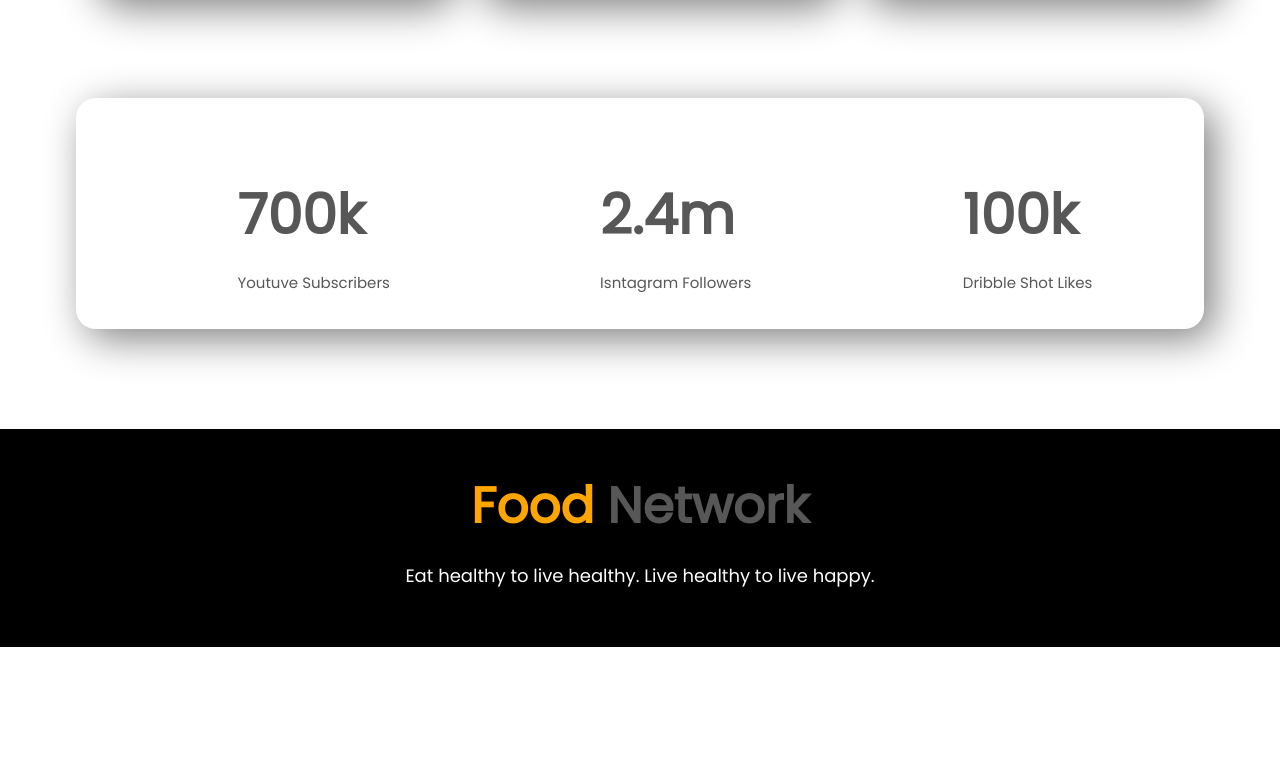
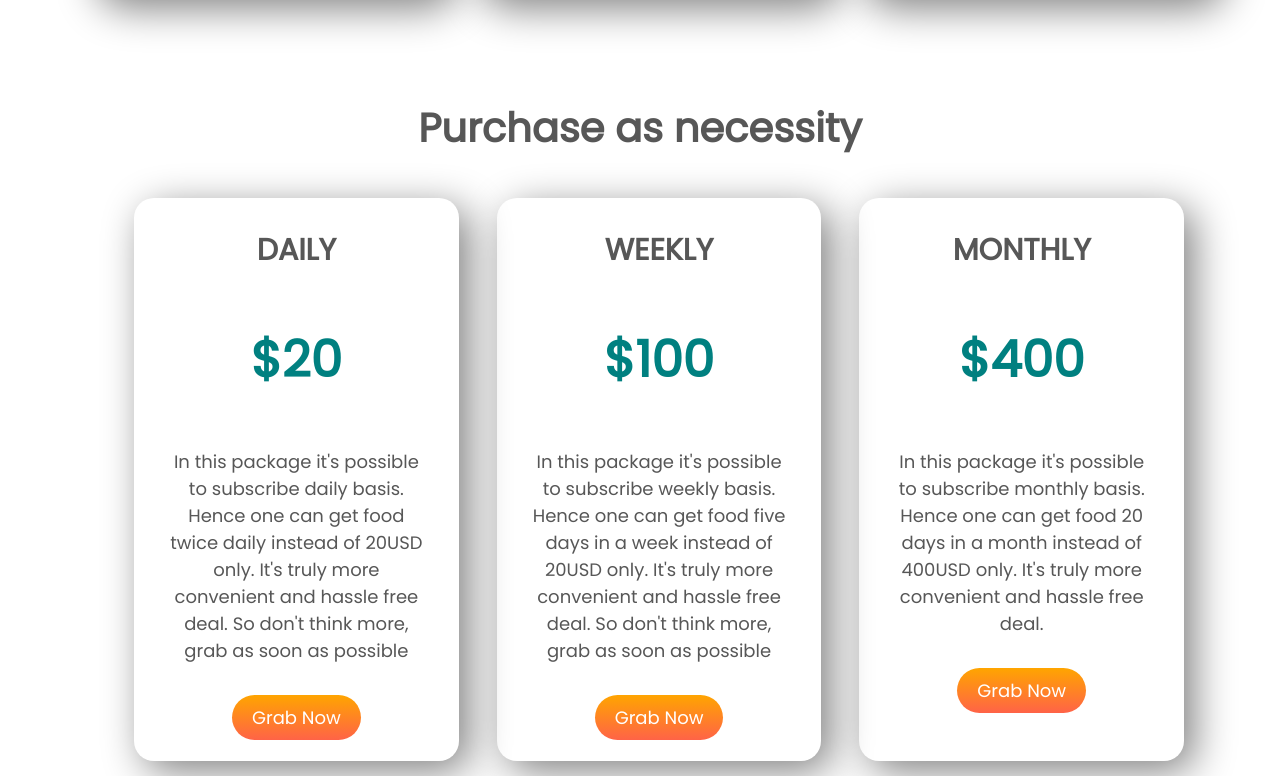
Before and after one commit to saleheen2021/assignment-1_food-network, a plain HTML site: page index.html in a window 1280 px wide. Shown: the part 2184-2960 px from the top of the page. Before the commit the page ends 2831 px from the top, so only its background shows below. Drawn offline with Linux system fonts and the light colour scheme.

Commit message:
subscription section update

```diff
--- a/index.html
+++ b/index.html
@@ -91,6 +91,36 @@
             </div>
         </div>
     </section>
+    <section class="subscription">
+        <h3>Purchase as necessity</h3>
+        <div class="subscription-package flexible-container">
+            <div class="subscription-box">
+                <h2>DAILY</h2>
+                <h3>$20</h3>
+                <P>In this package it's possible to subscribe daily basis. Hence one can get food twice daily instead of
+                    20USD only. It's truly more convenient and hassle free deal. So don't think more, grab as soon as
+                    possible</P>
+                <a target="_blank" href="https://www.foodpanda.com.bd/" class="button">Grab Now</a>
+            </div>
+            <div class="subscription-box">
+                <h2>WEEKLY</h2>
+                <h3>$100</h3>
+                <P>In this package it's possible to subscribe weekly basis. Hence one can get food five days in a week
+                    instead of
+                    20USD only. It's truly more convenient and hassle free deal. So don't think more, grab as soon as
+                    possible</P>
+                <a target="_blank" href="https://www.foodpanda.com.bd/" class="button">Grab Now</a>
+            </div>
+            <div class="subscription-box">
+                <h2>MONTHLY</h2>
+                <h3>$400</h3>
+                <P>In this package it's possible to subscribe monthly basis. Hence one can get food 20 days in a month
+                    instead of
+                    400USD only. It's truly more convenient and hassle free deal.</P>
+                <a target="_blank" href="https://www.foodpanda.com.bd/" class="button">Grab Now</a>
+            </div>
+        </div>
+    </section>
     <section class="follower flexible-container">
         <div class="follower-item">
             <h3>700k</h3>
--- a/style.css
+++ b/style.css
@@ -118,6 +118,44 @@ h2{
     color: tomato;
 }
 
+.subscription {
+    width: 85%;
+    margin: 0 auto;
+    text-align: center;
+}
+
+.subscription h3 {
+    font-size: 40px;
+}
+
+.subscription p {
+    margin-bottom: 40px;
+}
+
+.subscription-box {
+    text-align: center;
+    width: 30%;
+    margin-left: 3.5%;
+    padding: 30px;
+    /* background-image: linear-gradient(orange, tomato); */
+    border-radius: 20px;
+    box-shadow: 10px 10px 40px gray;
+}
+
+.subscription-box h2 {
+    font-size: 30px;
+    margin-bottom: 5px;
+}
+
+.subscription-box h3 {
+    font-size: 50px;
+    color: teal;
+}
+
+.subscription-box button {
+    background-image: linear-gradient(#10B154, #98d6b2);
+}
+
 .follower {
     width: 85%;
     margin: 0 auto;
```
